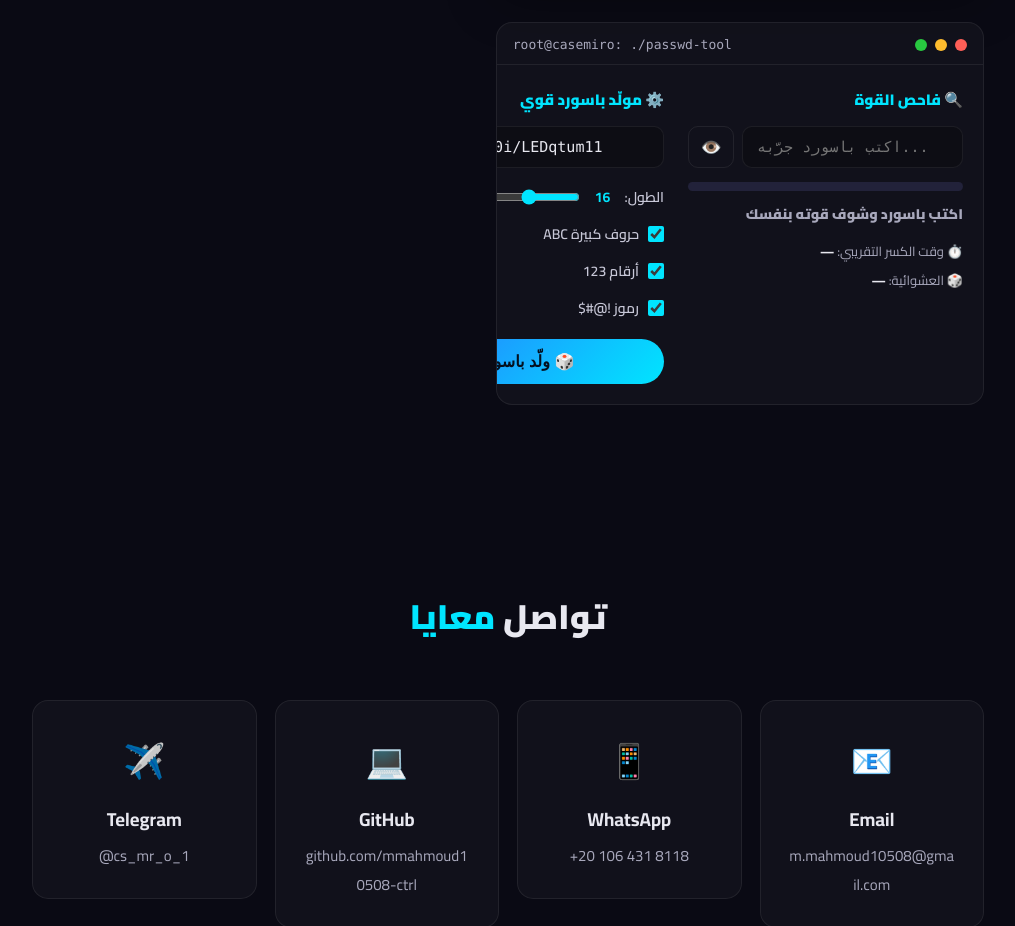
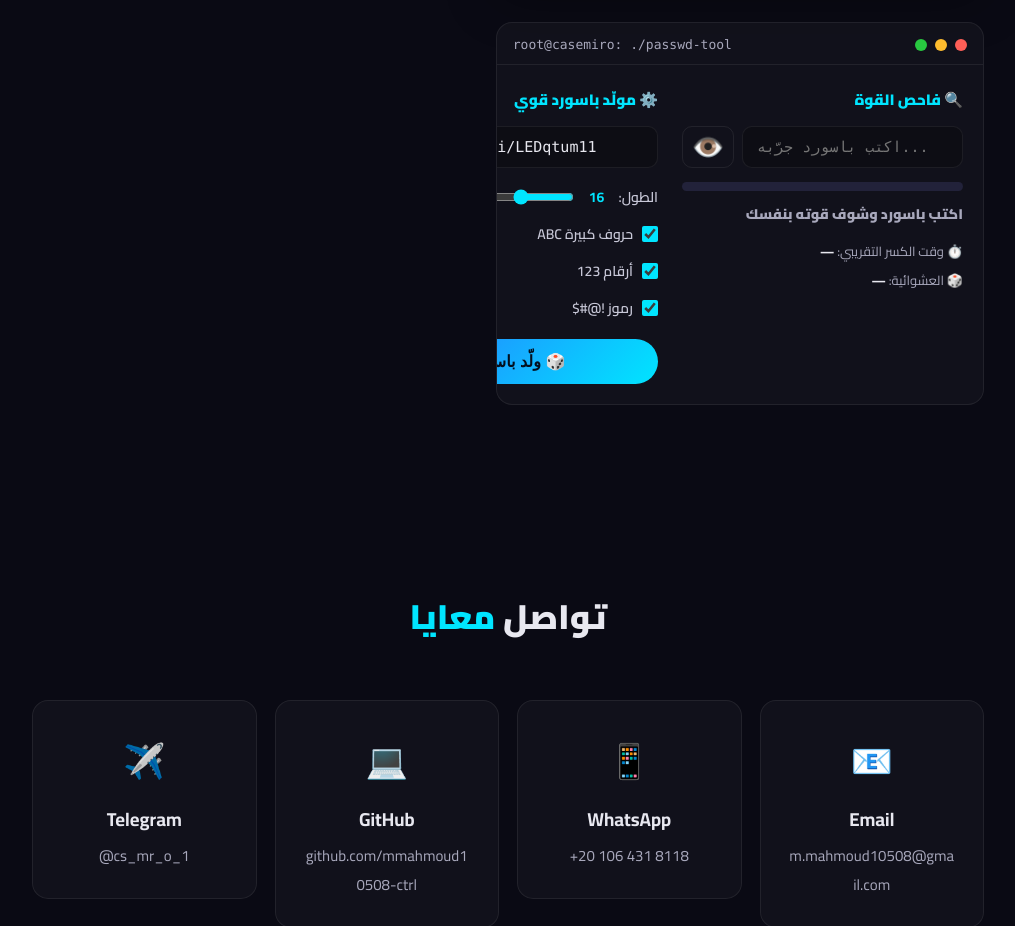
Before and after one commit to mmahmoud10508-ctrl/portfolio, a plain HTML site: page index.html in a window 1280 px wide. Shown: the part 2660-3586 px from the top of the page, without its empty margins (132-1147 px from the left). Drawn offline with Linux system fonts and the light colour scheme.

Commit message:
Bump password tool icon size

```diff
--- a/index.html
+++ b/index.html
@@ -422,8 +422,9 @@
   html.light .pw-input-wrap input { background:rgba(255,255,255,.6); }
   .pw-input-wrap input:focus { border-color:var(--acc); }
   .pw-input-wrap button {
-    width:46px; flex:none; border-radius:10px; border:1px solid var(--border);
-    background:none; color:var(--text); cursor:pointer; font-size:17px; transition:.3s;
+    width:52px; flex:none; border-radius:10px; border:1px solid var(--border);
+    background:none; color:var(--text); cursor:pointer;
+    font-size:26px; line-height:1; transition:.3s;
   }
   .pw-input-wrap button:hover { border-color:var(--acc); background:rgba(var(--accRGB),.08); }
   .pw-meter { height:9px; background:var(--track); border-radius:5px; margin-top:14px; overflow:hidden; }
```
Also changed, not shown: portfolio.html (+3 -2 lines).
